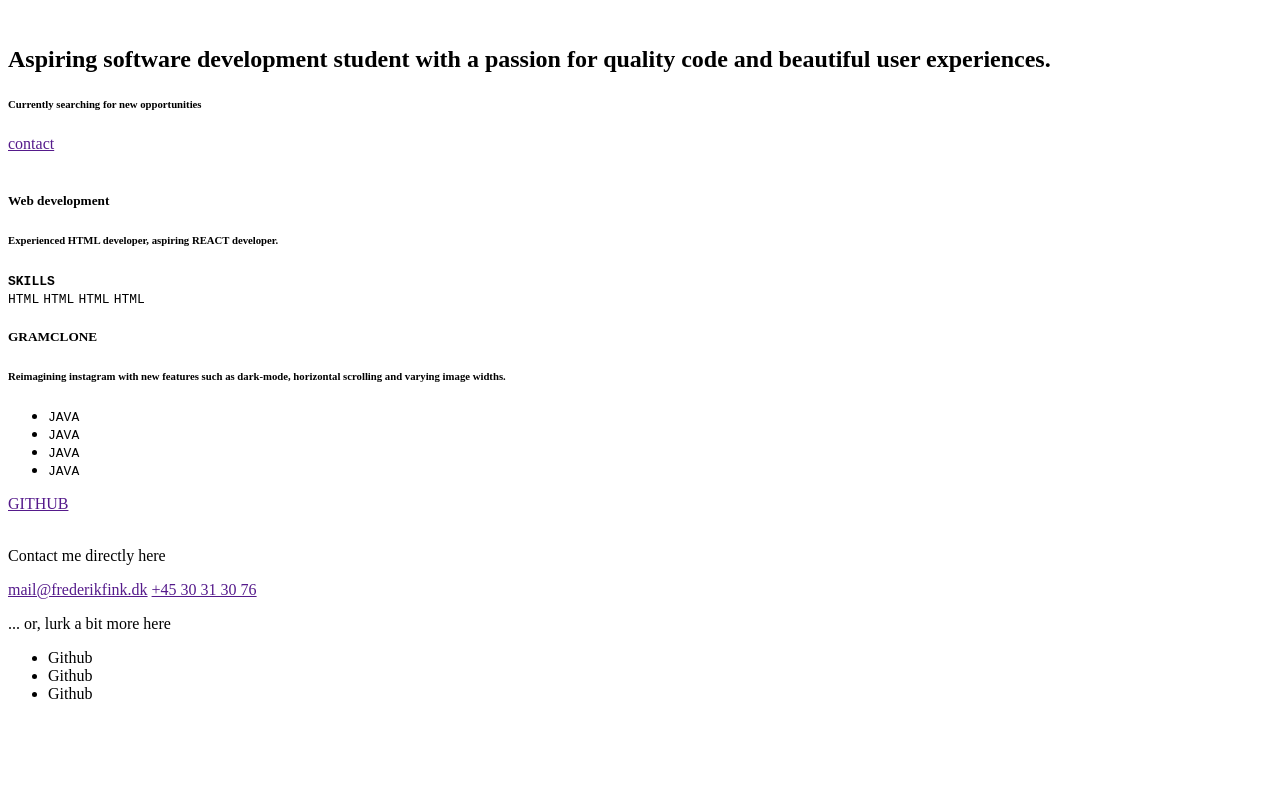
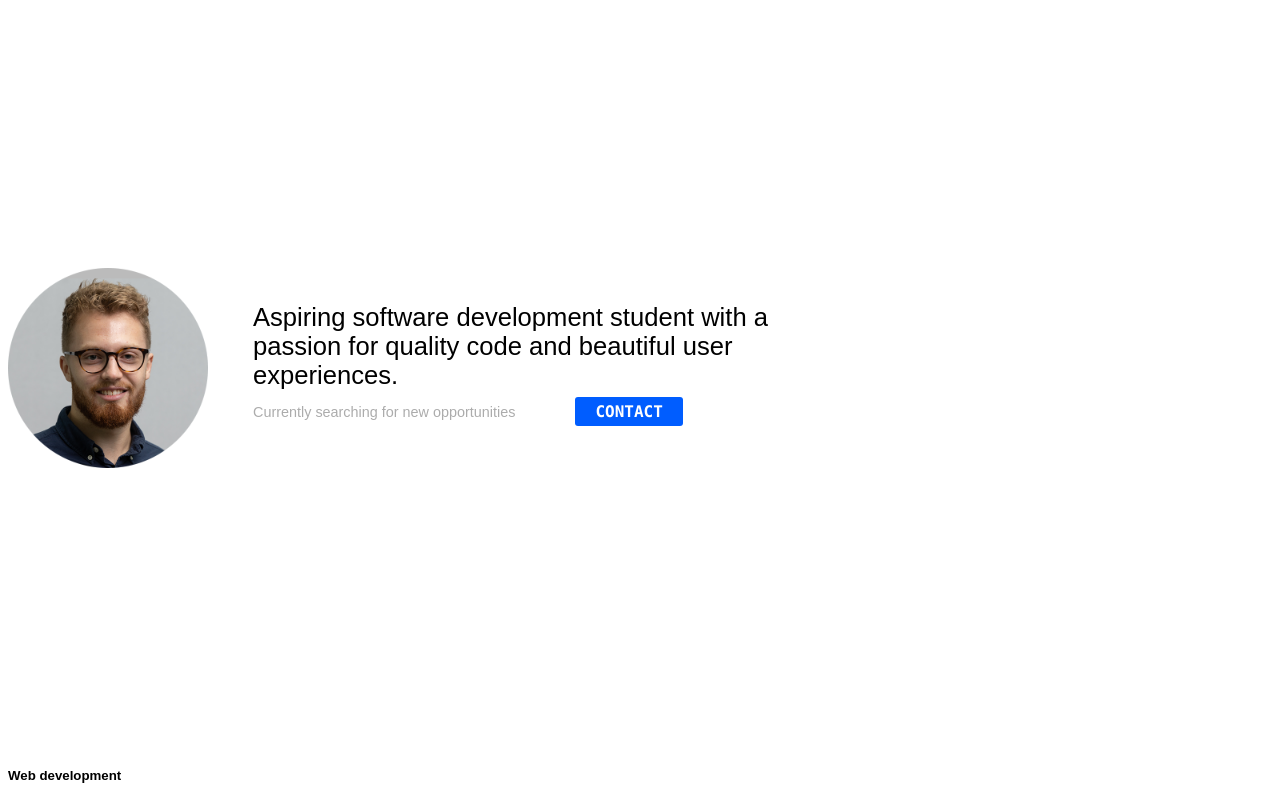
Before and after one commit to frederikfink/frederikfink.dk, a plain HTML site: page index.html in a window 1280 px wide. Shown: the top 800 px of the page. Drawn offline with Linux system fonts and the light colour scheme; a web font is replaced by a local one.

Commit message:
finished header styling

```diff
--- /dev/null
+++ b/css/style.css
@@ -0,0 +1,54 @@
+@import url('https://rsms.me/inter/inter.css');
+html { font-family: 'Inter', sans-serif; }
+@supports (font-variation-settings: normal) {
+  html { font-family: 'Inter var', sans-serif; }
+}
+
+
+
+h1{}
+h2{font-weight: 400; font-size: 1.6rem; margin: 0}
+h3{}
+h4{}
+h5{}
+h6{font-weight: 400; font-size: 0.9rem; color: #ACACAC; margin: 12px 0;}
+
+p{}
+
+a{
+    background-color: #005DFF;
+    padding: 5px 20px;
+    border-radius: 3px;
+    text-decoration: none;
+    color: white;
+    font-family: 'consolas';
+    text-transform: uppercase;
+    font-weight: 700;
+    font-size: 1rem;
+}
+
+code{
+    font-family: 'Inconsolata', monospace;
+}
+
+.wrapper {
+    max-width: 1280px;
+    margin: auto;
+}
+
+.header_container {
+    width: 780px;
+    height: 90vh;
+    display: flex;
+    align-items: center;
+    justify-content: center;
+    margin: 0;
+}
+
+.header_container img {
+    width: 200px;
+}
+
+.header_text {
+    margin-left: 45px;
+}
--- a/index.html
+++ b/index.html
@@ -3,18 +3,17 @@
 <head>
     <meta charset="UTF-8">
     <meta name="viewport" content="width=device-width, initial-scale=1.0">
-    <title>Document</title>
+    <link rel="stylesheet" href="css/style.css">
+
+    <title>Frederik Fink Højriis</title>
 </head>
 <body>
     <div class="wrapper">
-        <div class="header_containas">
-            <img src="" alt="">
+        <div class="header_container">
+            <img src="img/cv_img.png" alt="me">
             <div class="header_text">
-                <h2>Aspiring software development student
-                    with a passion for quality code and beautiful
-                    user experiences.</h2>
-                <h6>Currently searching for new opportunities</h6>
-                <a href="">contact</a>
+                <h2>Aspiring software development student with a passion for quality code and beautiful user experiences.</h2>
+                <h6>Currently searching for new opportunities<span style="margin-left: 60px;"><a href="">contact</a></span></h6>
             </div>
         </div>
 
```
Also changed, not shown: img/cv_img.png (added).
